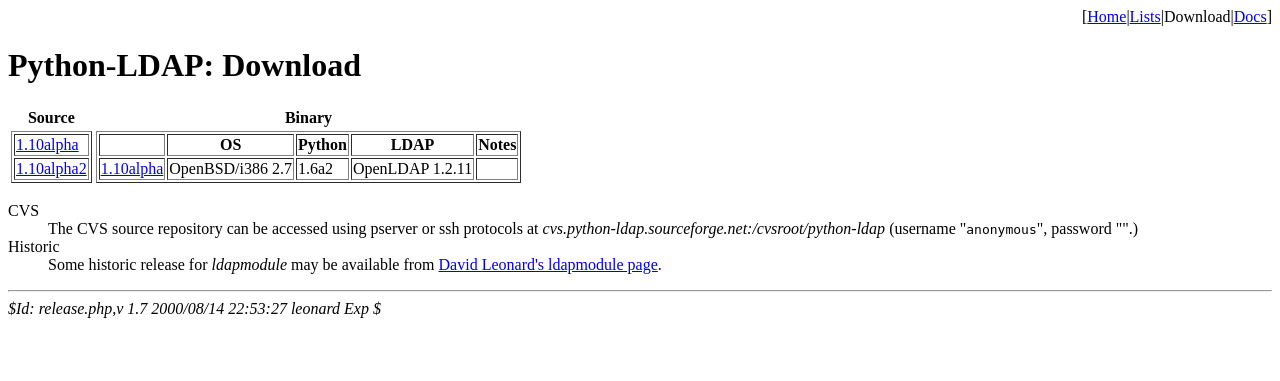
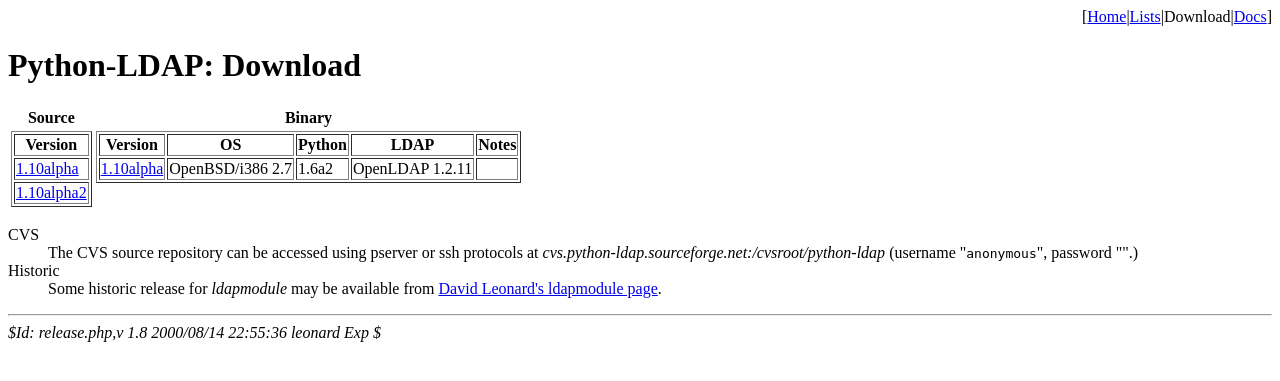
Before and after one commit to Free-IAM/python-ldap0, a PHP site: page /release.php in a window 1280 px wide. Shown: the top 381 px of the page. Run offline with PHP 8.4, Linux system fonts and the light colour scheme.

Commit message:
consistent tables

```diff
--- a/release.php
+++ b/release.php
@@ -1,4 +1,4 @@
-<!-- $Id: release.php,v 1.7 2000/08/14 22:53:27 leonard Exp $ -->
+<!-- $Id: release.php,v 1.8 2000/08/14 22:55:36 leonard Exp $ -->
 <?
 	$thishref = "release";
 	include("header.php");
@@ -18,13 +18,14 @@
 </tr><tr valign=top>
     <td>
 	<table border=1>
+	<tr><th>Version</th></tr>
 	<? srcrelease("python-ldap-1.10alpha-src.tar.gz",    "1.10alpha") ?>
 	<? srcrelease("python-ldap-1.10alpha2-src.tar.gz",   "1.10alpha2") ?>
 	</table>
     </td>
     <td>
 	<table border=1>
-	<tr><th>&nbsp;</th>
+	<tr><th>Version</th>
 	    <th>OS</th>
 	    <th>Python</th>
 	    <th>LDAP</th>
@@ -60,6 +61,6 @@
 </dl>
 
 <hr>
-<i>$Id: release.php,v 1.7 2000/08/14 22:53:27 leonard Exp $</i>
+<i>$Id: release.php,v 1.8 2000/08/14 22:55:36 leonard Exp $</i>
 </BODY>
 </HTML>
```
